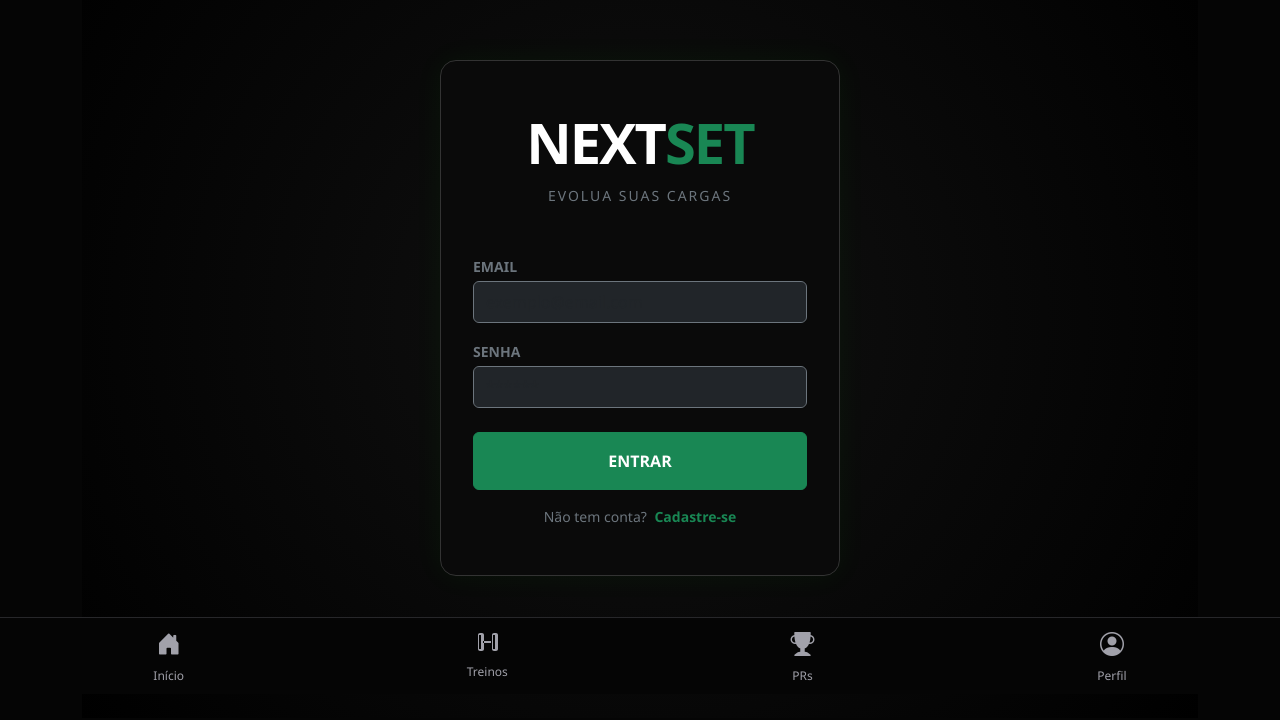
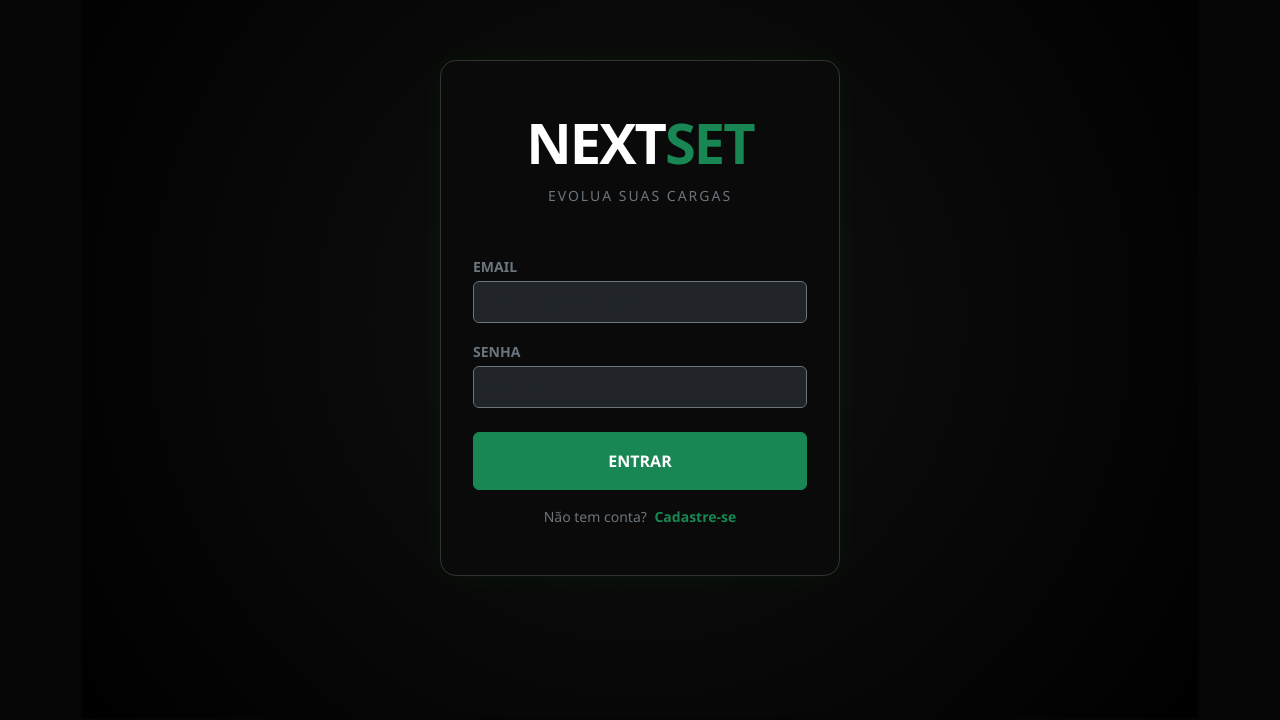
Before and after one commit to Augustossn/NextSet, an Angular app in the folder frontend/: page /login in a window 1280 px wide. Shown: the part 106-826 px from the top of the page. Built offline with nearby package versions, Linux system fonts and the light colour scheme.

Commit message:
(fix): Removido icones aparecendo na tela de login

```diff
--- a/frontend/src/app/app.component.html
+++ b/frontend/src/app/app.component.html
@@ -2,7 +2,10 @@
   <router-outlet></router-outlet>
 </div>
 
-<nav class="navbar fixed-bottom navbar-dark" style="background-color: #050505; border-top: 1px solid #27272a;">
+<nav *ngIf="router.url !== '/login'"
+     class="navbar fixed-bottom navbar-dark"
+     style="background-color: #050505; border-top: 1px solid #27272a;">
+
   <div class="container-fluid d-flex justify-content-around">
 
     <a class="nav-link text-center" routerLink="/" routerLinkActive="active-link" [routerLinkActiveOptions]="{exact: true}">
```
Also changed, not shown: 2 other files (tests, documents, lock files or other folders).
